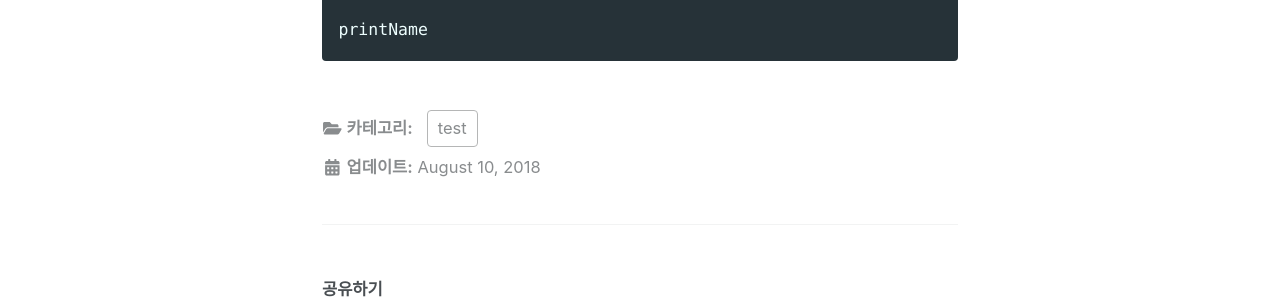
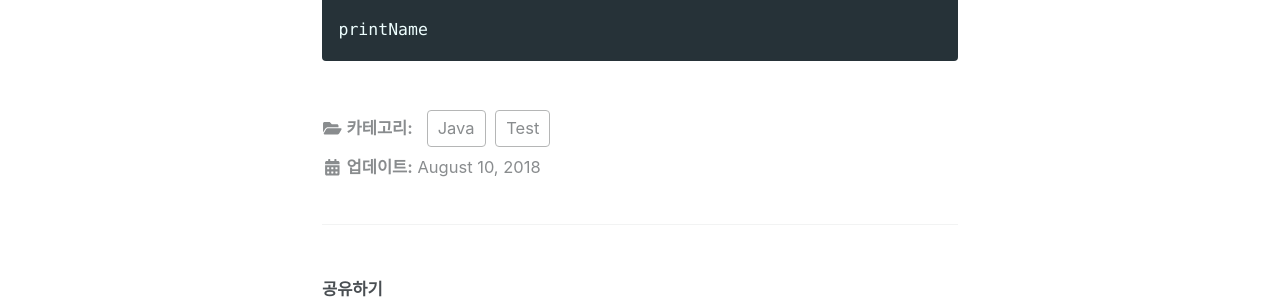
Before and after one commit to hsb0202/hsb0202.github.io, a Jekyll site: the page built from _posts/2018-08-10-first-post.md, in a window 1280 px wide and 900 px high. Shown: the part 353-653 px from the top of the window. Built offline with Jekyll 4.4.1, drawn with Linux system fonts in a browser that asks for light colours; nearby versions of some CDN libraries.

Commit message:
Update 2018-08-10-first-post.md

```diff
--- a/_posts/2018-08-10-first-post.md
+++ b/_posts/2018-08-10-first-post.md
@@ -2,7 +2,8 @@
 title: "Welcome to Jekyll!"
 date : 2018-08-10 07:36:00 -400
 categories:
-  - test
+ - Test
+ - Java
 ---
 
 
```
